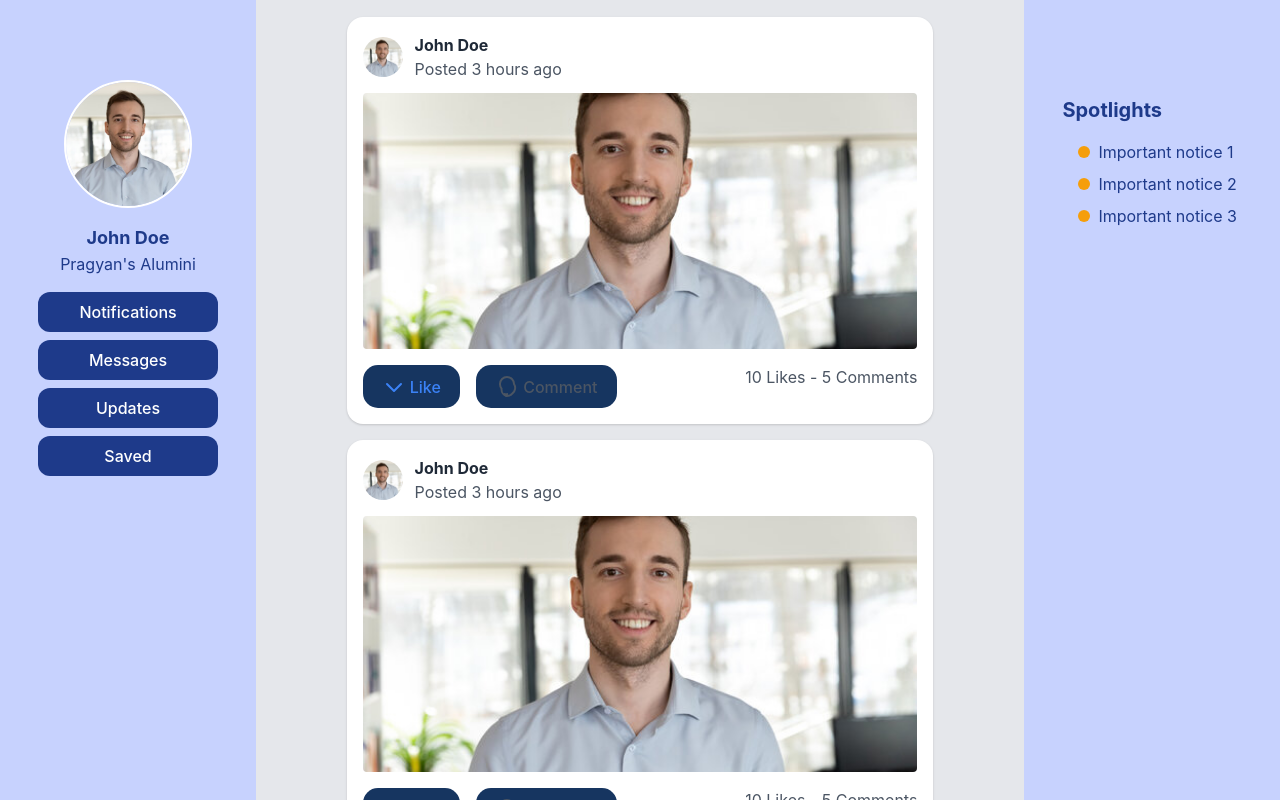
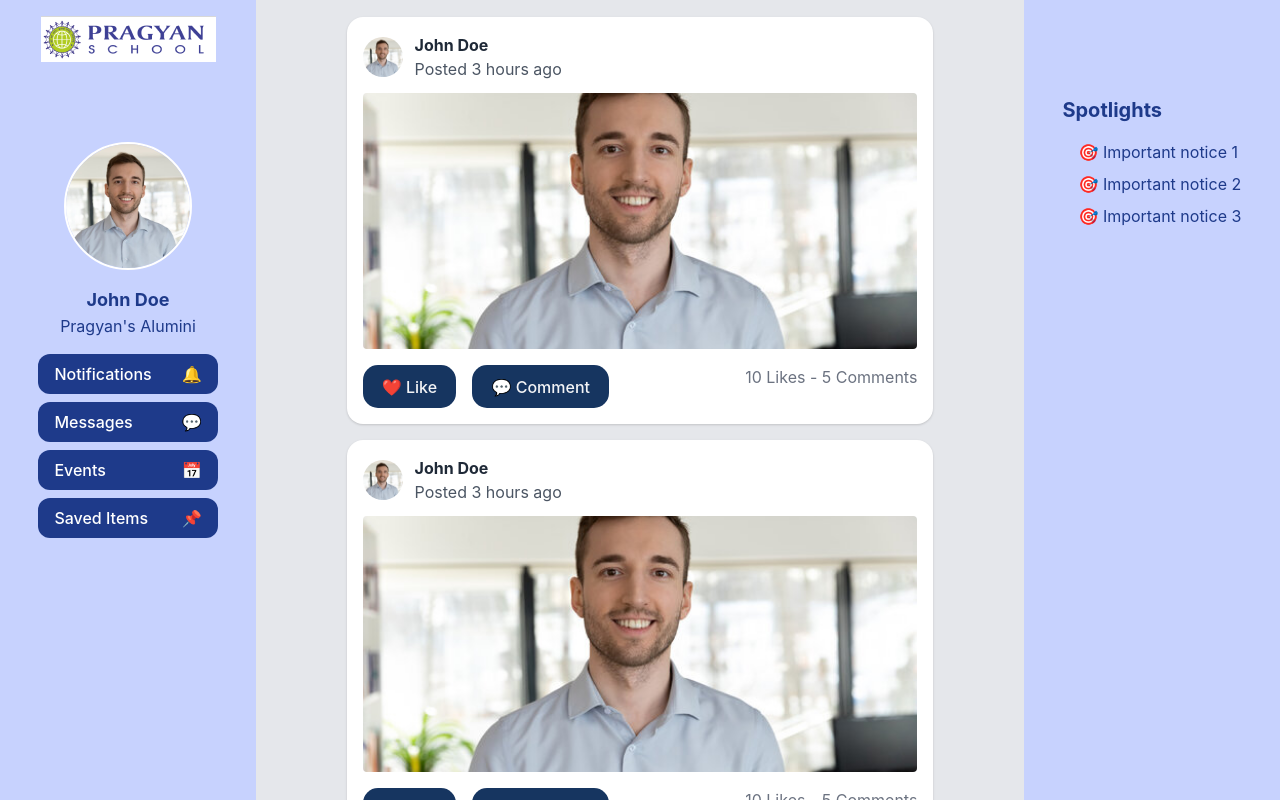
Before and after one commit to sinhasatyam045/Alum_Fullstack, a React (Vite) app: page /dashboard in a window 1280 px wide. Built offline with nearby package versions, Linux system fonts and the light colour scheme.

Commit message:
Dashbord fixes

```diff
--- a/src/App.jsx
+++ b/src/App.jsx
@@ -1,6 +1,7 @@
 import { BrowserRouter as Router, Route, Routes } from 'react-router-dom';
 import Dashboard from './components/dashboard/dashboard';
 import Login from './components/login/AlumniLogin';
+import Notification from './components/notification/notification';
 
 function App() {
   return (
@@ -9,6 +10,7 @@ function App() {
         <Routes>
           <Route path="/dashboard" element={<Dashboard />} />
           <Route path="/" element={<Login />} />
+          <Route path="/notification" element={<Notification />} />
         </Routes>
       </div>
     </Router>
--- a/src/components/dashboard/dashboard.jsx
+++ b/src/components/dashboard/dashboard.jsx
@@ -1,12 +1,35 @@
 import React from 'react';
 import Post from '../helper/post';
+import { useNavigate } from 'react-router-dom';
+
 
 const Dashboard = () => {
+    const navigate = useNavigate();
+
+    function handleMessageClick() {
+        navigate('/message');
+    };
+
+    function handleNotificationClick() {
+        navigate('/notification');
+
+    };
+
+    function handleUpdateClick() {
+        navigate('/update');
+    };
+
+    function handleSavedClick() {
+        navigate('/saved');
+     };
     return (
         <div className='overflow-hidden'>
             <div className="w-full flex justify-between">
                 {/* Profile Section */}
-                <div className="w-1/5 h-screen bg-indigo-200 p-4 flex flex-col items-center pt-20">
+                <div className="w-1/5 h-screen bg-indigo-200 p-4 flex flex-col items-center ">
+                    <div className='pb-20'>
+                        <img src="Images/logo.png" alt="" />
+                    </div>
                     <div className="mb-4">
                         <img
                             src="Images/profile.jpg"
@@ -22,24 +45,37 @@ const Dashboard = () => {
                     <div className="mt-4 w-4/5">
                         <ul className="text-white space-y-2">
                             <li>
-                                <button className="w-full bg-blue-900 hover:bg-blue-700 text-white px-4 py-2 rounded-xl focus:outline-none">
+                                <button className="flex justify-between w-full bg-blue-900 hover:bg-blue-700 text-white px-4 py-2 rounded-xl focus:outline-none"
+                                onClick={handleNotificationClick}
+                                >
+                                    <div>
                                     Notifications
+                                    </div>
+                                     🔔
+
                                 </button>
+                                                            </li>
+                            <li>
+                                <button className="flex justify-between w-full bg-blue-900 hover:bg-blue-700 text-white px-4 py-2 rounded-xl focus:outline-none">
+                                    <div>Messages
+                                        </div> 💬
+                                </button>
+
                             </li>
                             <li>
-                                <button className="w-full bg-blue-900 hover:bg-blue-700 text-white px-4 py-2 rounded-xl focus:outline-none">
-                                    Messages
+                                <button className="flex justify-between w-full bg-blue-900 hover:bg-blue-700 text-white px-4 py-2 rounded-xl focus:outline-none">
+                                   <div>
+                                    Events
+                                    </div>  📅
                                 </button>
+
                             </li>
                             <li>
-                                <button className="w-full bg-blue-900 hover:bg-blue-700 text-white px-4 py-2 rounded-xl focus:outline-none">
-                                    Updates
+                                <button className="flex justify-between w-full bg-blue-900 hover:bg-blue-700 text-white px-4 py-2 rounded-xl focus:outline-none">
+                                    <div>Saved Items
+                                        </div> 📌
                                 </button>
-                            </li>
-                            <li>
-                                <button className="w-full bg-blue-900 hover:bg-blue-700 text-white px-4 py-2 rounded-xl focus:outline-none">
-                                    Saved
-                                </button>
+
                             </li>
                         </ul>
                     </div>
@@ -100,15 +136,15 @@ const Dashboard = () => {
                         {/* Styled Bullet Points for Important Notices */}
                         <ul className="text-blue-900 list-disc pl-4 space-y-2">
                             <li className="flex items-center">
-                                <span className="bg-yellow-500 rounded-full h-3 w-3 mr-2"></span>
+                                🎯
                                 Important notice 1
                             </li>
                             <li className="flex items-center">
-                                <span className="bg-yellow-500 rounded-full h-3 w-3 mr-2"></span>
+                            🎯
                                 Important notice 2
                             </li>
                             <li className="flex items-center">
-                                <span className="bg-yellow-500 rounded-full h-3 w-3 mr-2"></span>
+                            🎯
                                 Important notice 3
                             </li>
                             {/* Add more styled bullet points as needed */}
--- a/src/components/helper/post.jsx
+++ b/src/components/helper/post.jsx
@@ -22,20 +22,16 @@ const Post = ({ username, avatar, images, likes, comments }) => {
             {/* Post Actions (Likes and Comments) */}
             <div className="flex justify-between">
                 <div className="flex items-center space-x-4">
-                    <button className="flex items-center text-blue-500">
-                        <svg xmlns="http://www.w3.org/2000/svg" fill="none" viewBox="0 0 24 24" stroke="currentColor" className="w-6 h-6 mr-1">
-                            <path strokeLinecap="round" strokeLinejoin="round" strokeWidth="2" d="M19 9l-7 7-7-7"></path>
-                        </svg>
+                    <button className="flex items-center text-white text-gray-100">
+                        ❤️
                         Like
                     </button>
-                    <button className="flex items-center text-gray-600">
-                        <svg xmlns="http://www.w3.org/2000/svg" fill="none" viewBox="0 0 24 24" stroke="currentColor" className="w-6 h-6 mr-1">
-                            <path strokeLinecap="round" strokeLinejoin="round" strokeWidth="2" d="M12 19l-1 2-1-2M19 9a7 7 0 0 0-14 0h0a7 7 0 0 0 1.542 4.568A7.002 7.002 0 0 0 12 21a7.002 7.002 0 0 0 5.458-2.632A7 7 0 0 0 19 9z"></path>
-                        </svg>
+                    <button className="flex items-center text-gray-100">
+                        💬
                         Comment
                     </button>
                 </div>
-                <div className="text-gray-600">
+                <div className="text-gray-500">
                     {likes} Likes - {comments} Comments
                 </div>
             </div>
```
Also changed, not shown: src/components/message/messageBoard.jsx (added, +9 -0 lines), src/components/login/loginFrontPage.jsx (renamed from src/components/login/login.jsx).
